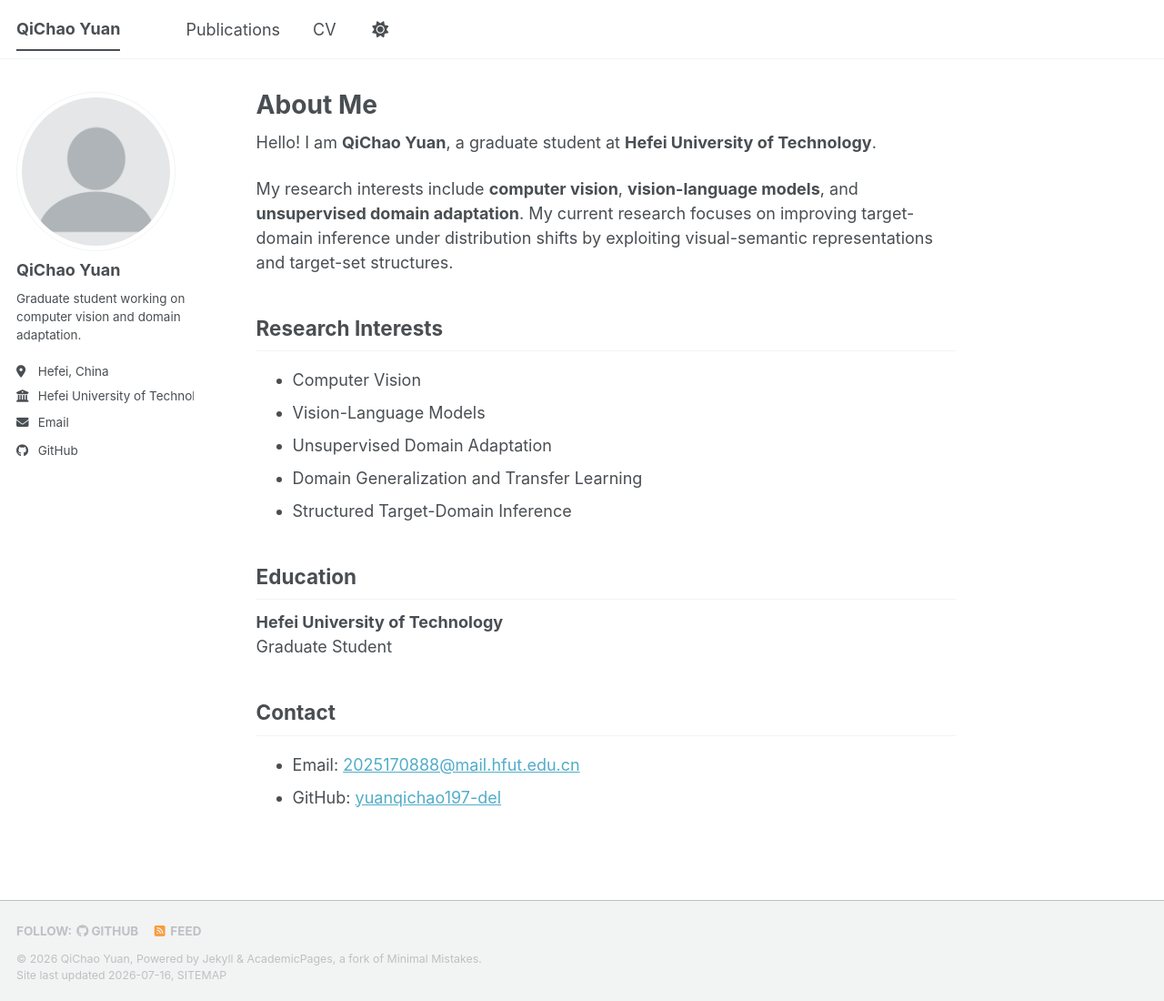
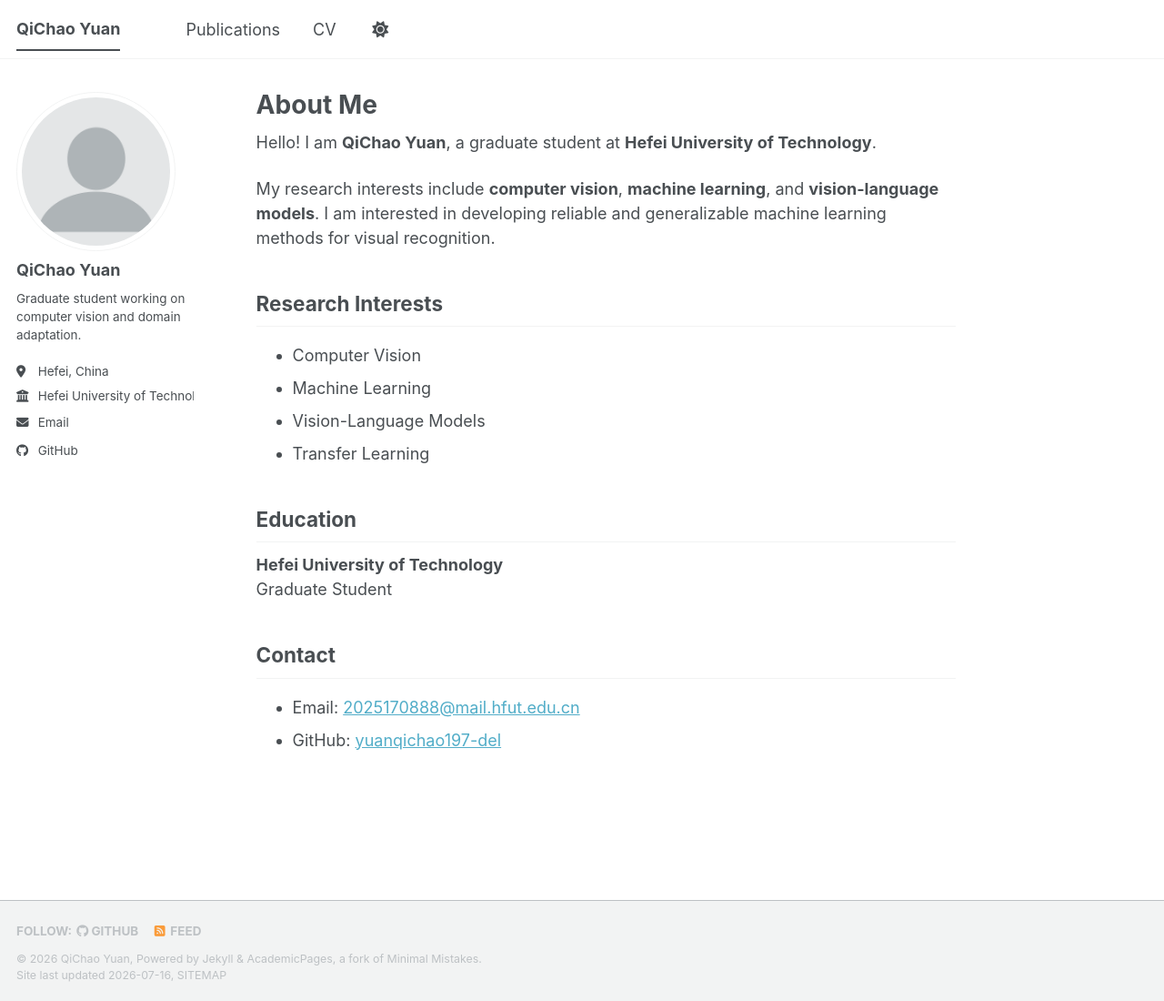
Before and after one commit to yuanqichao197-del/yuanqichao197-del.github.io, a Jekyll site: the page built from _pages/about.md, in a window 1280 px wide and 1100 px high. Shown: the whole window at 91% size. Built offline with Jekyll 4.4.1, drawn with Linux system fonts in a browser that asks for light colours; a style sheet for code colours, icons or effects is not loaded.

Commit message:
Update about.md

```diff
--- a/_pages/about.md
+++ b/_pages/about.md
@@ -9,15 +9,14 @@ redirect_from:
 
 Hello! I am **QiChao Yuan**, a graduate student at **Hefei University of Technology**.
 
-My research interests include **computer vision**, **vision-language models**, and **unsupervised domain adaptation**. My current research focuses on improving target-domain inference under distribution shifts by exploiting visual-semantic representations and target-set structures.
+My research interests include **computer vision**, **machine learning**, and **vision-language models**. I am interested in developing reliable and generalizable machine learning methods for visual recognition.
 
 ## Research Interests
 
 - Computer Vision
+- Machine Learning
 - Vision-Language Models
-- Unsupervised Domain Adaptation
-- Domain Generalization and Transfer Learning
-- Structured Target-Domain Inference
+- Transfer Learning
 
 ## Education
 
```
